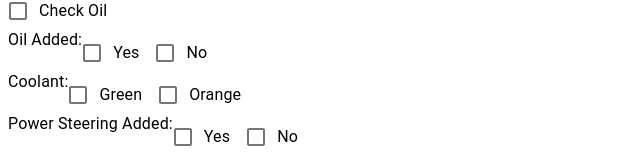
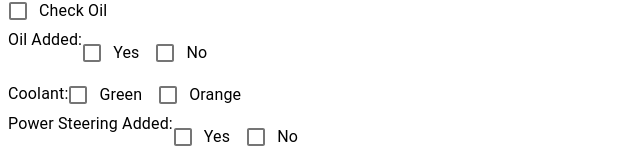
Before and after one commit to alexcravalho/GreenPDFInternal, a React app: page / in a window 1280 px wide. Shown: the part 153-309 px from the top of the page, without its empty margins (0-640 px from the left). Built offline with nearby package versions, Linux system fonts and the light colour scheme; the HTML template or start-up script is replaced by a standard one.

Commit message:
edited FormLabel

```diff
--- a/client/src/components/Coolant.tsx
+++ b/client/src/components/Coolant.tsx
@@ -19,7 +19,7 @@ export class Coolant extends Component<{}, CoolantState> {
     return (
       <div className="coolant">
         <FormGroup row>
-          <FormLabel style={{color: 'black'}}>Coolant: </FormLabel>
+          <FormLabel className="label" style={{color: 'black', lineHeight: '2.5'}}>Coolant: </FormLabel>
           {this.state.options.map((option, idx) => (
             <LabledCheckbox key={idx} label={option}/>
           ))}
```
